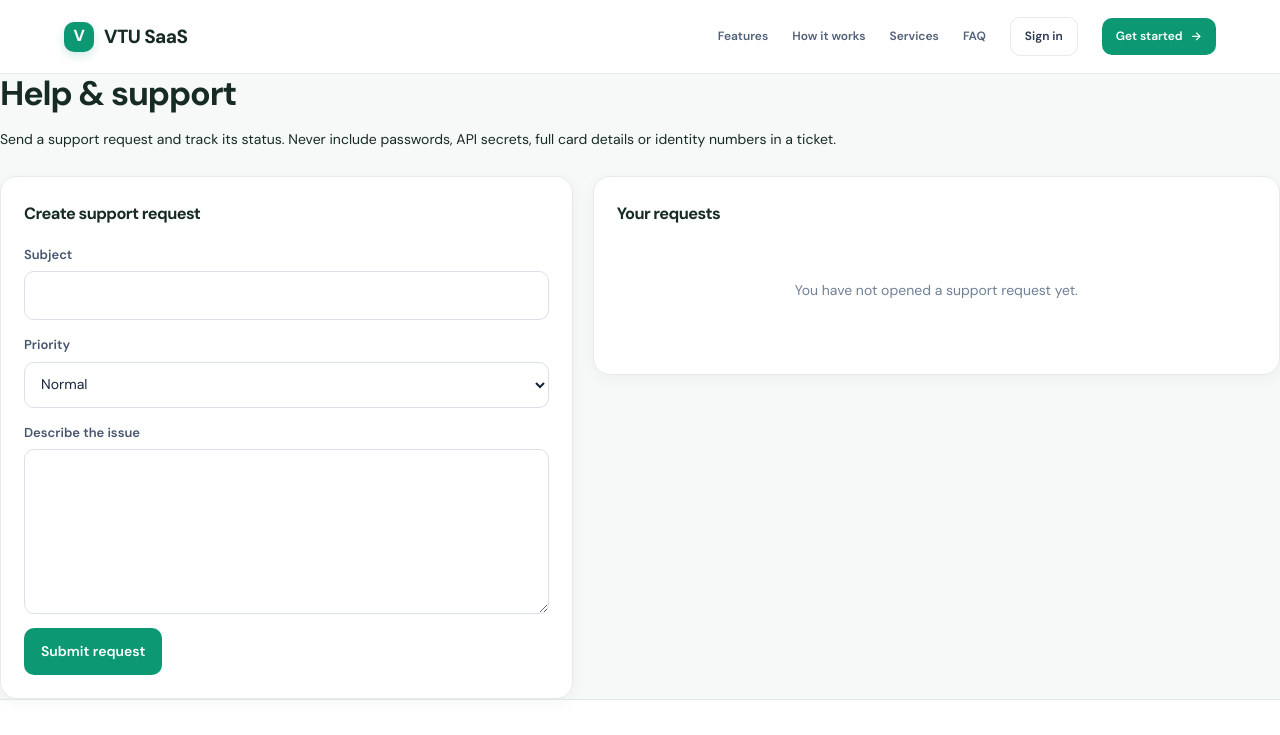
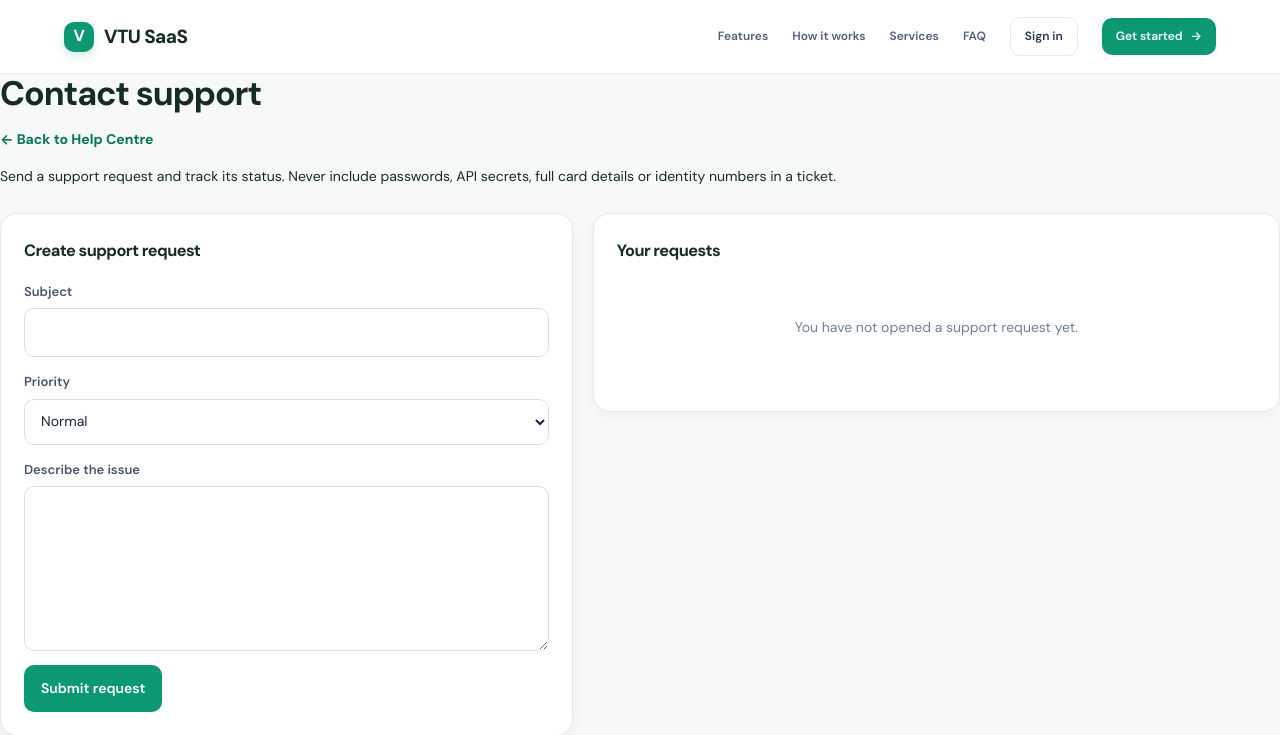
Before and after one commit to Martvic449/VTU-for-saas, a Laravel app: template resources/views/support/index.blade.php in a window 1280 px wide. Shown: the top 735 px of the page. Run offline with Laravel 12, Linux system fonts and the light colour scheme; the template is opened without the code that fills it, so the values that code supplies are empty; parts of the project's set-up code (start-up, migrations or seed data) failed here and were passed over.

Commit message:
Separate contact support tickets from Help Centre articles

```diff
--- a/resources/views/support/index.blade.php
+++ b/resources/views/support/index.blade.php
@@ -19,9 +19,9 @@
 }
 </style>
 @endpush
-@section('title','Help & support')
+@section('title','Contact support')
 @section('content')
-<div class="section-head"><h1 class="title">Help & support</h1><p>Send a support request and track its status. Never include passwords, API secrets, full card details or identity numbers in a ticket.</p></div>
+<div class="section-head"><h1 class="title">Contact support</h1><p><a href="{{ route('support.index') }}" style="color:var(--green-dark);font-weight:700">← Back to Help Centre</a></p><p>Send a support request and track its status. Never include passwords, API secrets, full card details or identity numbers in a ticket.</p></div>
 <div class="support-layout">
   <div class="card">
     <h3 style="margin-top:0">Create support request</h3>
```
